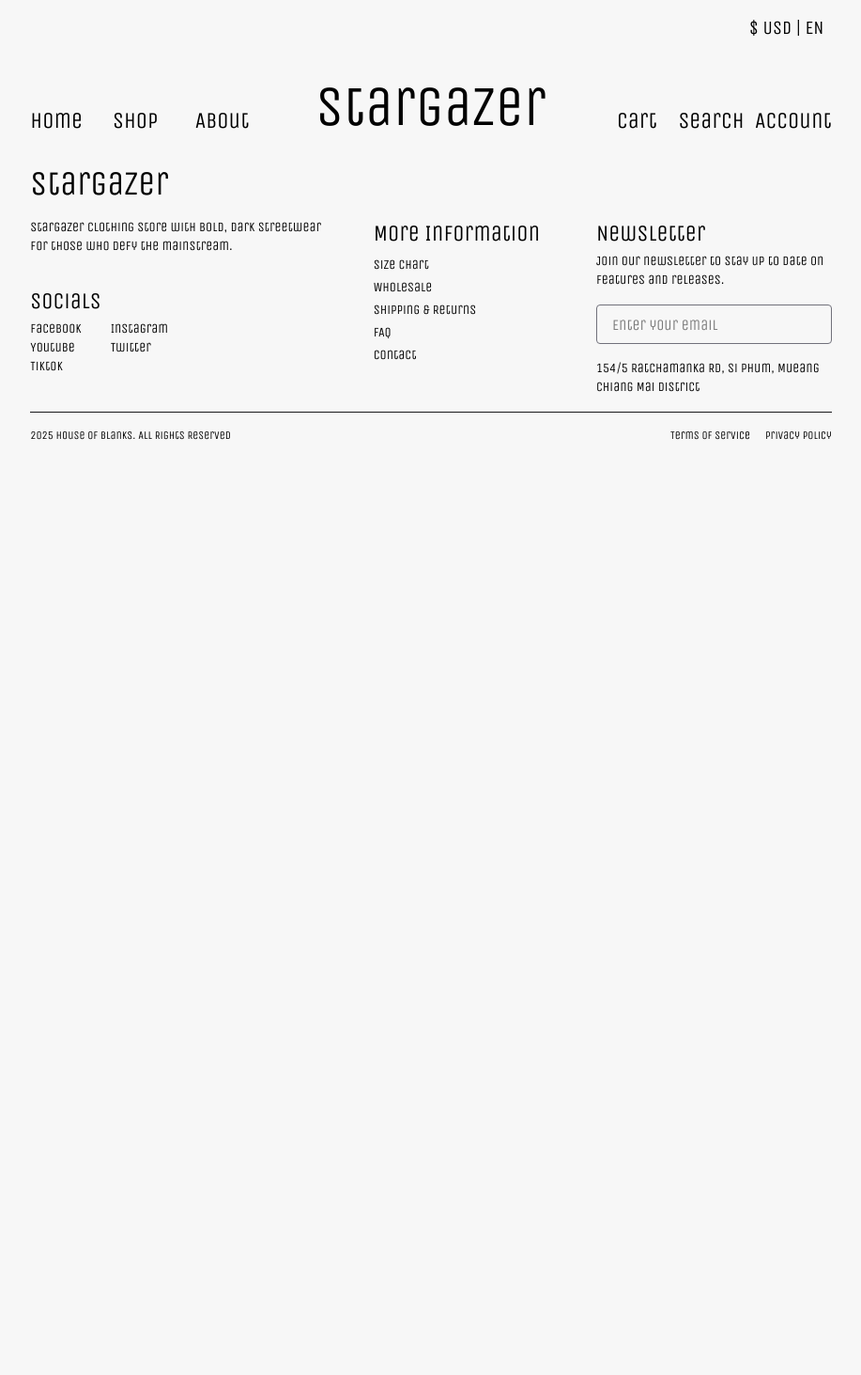
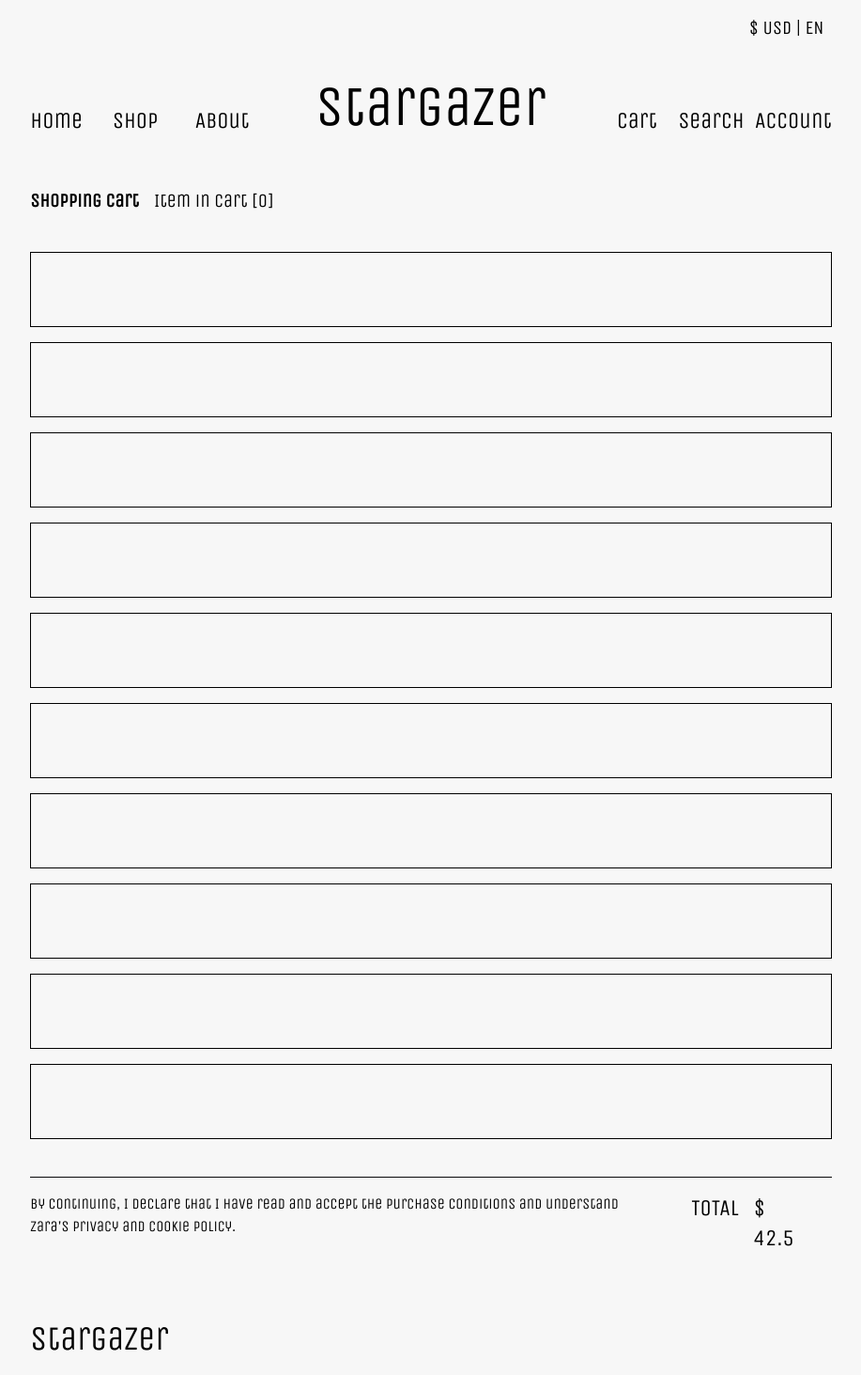
Before and after one commit to yion69/stargazer, a React (Vite) app: page /cart in a window 1280 px wide. Shown: the top 1463 px of the page at 94% size, without its empty margins (181-1098 px from the left). Before the commit the page ends 800 px from the top, so only its background shows below. Built offline with nearby package versions, Linux system fonts and the light colour scheme; no server answers; a web font is replaced by a local one.

Commit message:
cart in dev

```diff
--- a/src/App.tsx
+++ b/src/App.tsx
@@ -6,12 +6,17 @@ import ScrollSmootherWrapper from './utils/ScrollSmoother';
 import Footer from './components/Footer';
 import { lazy, Suspense } from 'react';
 import Loading from './components/Loading';
-import AuthProvider from './utils/AuthValidation';
+import AuthProvider from './utils/useAuth';
+import CartProvider from './utils/useCart';
 
 const LandingPage = lazy(() => import('./pages/LandingPage'));
+
 const StorePage = lazy(() => import('./pages/StorePage'));
 const ItemPage = lazy(() => import('./pages/StorePages/ItemPage'));
 const BrandPage = lazy(() => import('./pages/StorePages/BrandPage'));
+
+const CartPage = lazy(() => import('./pages/CartPages/CartPage'))
+
 const Account = lazy(() => import('./pages/AccountPage/AccountPage'));
 const AccountSignIn = lazy(() => import('./pages/AccountPage/SignInPage'));
 const AccountSignUp = lazy(() => import('./pages/AccountPage/SignUpPage'));
@@ -28,7 +33,7 @@ function App() {
     <ScrollSmootherWrapper>
       <BrowserRouter>
         <AuthProvider>
-
+          <CartProvider>
             <div className='flex items-center justify-center w-full'>
               <Navbar />
             </div>
@@ -43,6 +48,7 @@ function App() {
                     <Route path='/store/all' element={ <BrandPage /> } />
                     <Route path='/store/:id' element={ <ItemPage /> } />
                   </Route>
+                  <Route path='/cart' element={ <CartPage /> } />
                   <Route path='/admin' element={ <AdminDashboard/> } >
                     <Route path='/admin/items-management' element={ <AddItemDashboard /> } />
                     <Route path='/admin/components' element={ <DesignsDashboard /> } />
@@ -60,6 +66,7 @@ function App() {
             <div className='flex items-center justify-center w-full'>
               <Footer />
             </div>
+          </CartProvider>
         </AuthProvider>
       </BrowserRouter>
     </ScrollSmootherWrapper>
--- a/src/components/Navbar.tsx
+++ b/src/components/Navbar.tsx
@@ -53,9 +53,9 @@ export default function Navbar() {
                 </div>
 
                 <div className={clsx("order-3 grid grid-cols-3 w-full gap-2 lg:gap-4 text-base md:text-2xl", lang == "EN" ? "lg:text-2xl" : "text-xs lg:text-base")}>
-                    <a href="#" className={clsx("flex items-center justify-center hover:font-bold hover:scale-105 transition-all duration-200", lang == "EN" ? "lg:justify-end" : "lg:justify-center")}>
+                    <Link to="/cart" className={clsx("flex items-center justify-center hover:font-bold hover:scale-105 transition-all duration-200", lang == "EN" ? "lg:justify-end" : "lg:justify-center")}>
                         <ScrambleText>{t("cart")}</ScrambleText>
-                    </a>
+                    </Link>
                     <a href="#" className={clsx("flex items-center justify-center hover:font-bold hover:scale-105 transition-all duration-200", lang == "EN" ? "lg:justify-end" : "lg:justify-center")}>
                         <ScrambleText>{t("search")}</ScrambleText>
                     </a>
--- a/src/pages/AccountPage/AccountPage.tsx
+++ b/src/pages/AccountPage/AccountPage.tsx
@@ -1,6 +1,6 @@
 import { useEffect } from "react";
 import { Outlet, useNavigate } from "react-router";
-import { useAuth } from "../../utils/AuthValidation";
+import { useAuth } from "../../utils/useAuth";
 
 export default function Account() {
 
--- a/src/pages/AccountPage/AccountProfile.tsx
+++ b/src/pages/AccountPage/AccountProfile.tsx
@@ -1,5 +1,5 @@
 import { useEffect, useState } from "react"
-import { useAuth, type UserData } from "../../utils/AuthValidation";
+import { useAuth, type UserData } from "../../utils/useAuth";
 import Button from "../../components/Button";
 import TextField from "../../components/TextField";
 
--- a/src/pages/AccountPage/Middleware.tsx
+++ b/src/pages/AccountPage/Middleware.tsx
@@ -1,5 +1,5 @@
 import { Loader2 } from "lucide-react";
-import { useAuth, type AuthorizationType } from "../../utils/AuthValidation";
+import { useAuth, type AuthorizationType } from "../../utils/useAuth";
 import { useEffect } from "react";
 
 export default function Middleware() {
--- a/src/pages/AccountPage/SignInPage.tsx
+++ b/src/pages/AccountPage/SignInPage.tsx
@@ -3,7 +3,7 @@ import GoogleButton from "../../components/GoogleButton";
 import { useNavigate } from "react-router";
 import TextField from "../../components/TextField";
 import Button from "../../components/Button";
-import { useAuth } from "../../utils/AuthValidation";
+import { useAuth } from "../../utils/useAuth";
 
 type LoginFailedType =  'USER-DOES-NOT-EXISTS' | 'INCORRECT-PASSWORD' |
                         'SOMETHING-WENT-WRONG' | 'EMAIL-REQUIRED' |
--- /dev/null
+++ b/src/pages/CartPages/CartPage.tsx
@@ -0,0 +1,37 @@
+import { useEffect } from "react"
+import { useCart } from "../../utils/useCart"
+
+export default function Cart() {
+
+    const cart = useCart()
+    useEffect(() => {
+        cart.get_cart()
+    },[])
+
+    return (
+        <div className="flex flex-col w-screen h-auto gap-10 min-h-[50dvh] py-10">
+            <div className="flex w-full h-fit gap-4 text-xl">
+                <h1 className="font-semibold">Shopping Cart</h1>
+                <h2>Item in Cart [0]</h2>
+            </div>
+            <div className="grid grid-cols-1 gap-4 w-full h-auto">
+            {
+                [...Array(10)].map(() => (
+                    <div className="w-full h-20 border"></div>
+                ))
+            }
+            </div>
+            <div className="w-full h-auto">
+                <div className="w-full h-[1px] bg-zinc-950"></div>
+                <div className="flex items-start justify-between w-full h-fit py-4 text-2xl">
+                    <p className="text-base">
+                        By continuing, I declare that I have read and accept the Purchase Conditions and understand Zara's Privacy and Cookie Policy.
+                    </p>
+                    <div className="flex items-center justify-end w-fit h-full px-10">
+                        <p className="flex gap-4">TOTAL <span>$ 42.5</span></p>
+                    </div>
+                </div>
+            </div>
+        </div>
+    )
+}
--- /dev/null
+++ b/src/utils/useCart.tsx
@@ -0,0 +1,90 @@
+import { createContext, useContext, useState, type ReactNode } from "react"
+
+type CartContext = {
+    cart: CartProduct[] | null
+    get_cart: () => void
+    add_item_to_cart: ({ product_id, product_quantity }:{ product_id: string, product_quantity: number}) => void
+    remove_item_from_cart: ({ product_id }:{ product_id: string }) => void
+}
+
+interface CartProduct {
+    id: number | undefined;
+    created_at: string | undefined;
+    product_id: string | undefined;
+    product_quantity: number;
+    product_status: string;
+    user_id: string | undefined;
+}
+
+interface CartResponse {
+    body: CartProduct[]
+    message: string
+}
+
+export const CartContext = createContext<CartContext | null>(null)
+
+export default function CartProvider({ children }:{ children:ReactNode }) {
+
+    const [cart, setCart] = useState<CartProduct[] | null>(null)
+
+    const get_cart = async () => {
+
+        const response = await fetch('http://localhost:5000/user/cart',{
+            credentials: 'include',
+            method: 'GET'
+        })
+
+        if(!response.ok) {
+            throw new Error("ERROR AT FETCHING CART")
+        }
+
+        const data = await response.json() as CartResponse
+        const body = data.body
+        const filteredList = body.filter((item) => item.product_status === 'cart') as CartProduct[]
+
+        setCart(filteredList)
+
+        console.log(filteredList)
+    }
+
+    const add_item_to_cart = ({ product_id, product_quantity }:{ product_id: string, product_quantity: number }) => {
+        setCart( prev => {
+            const newItem: CartProduct = {
+                id: undefined,
+                created_at: undefined,
+                product_id,
+                product_quantity,
+                product_status: 'cart',
+                user_id: undefined
+            }
+
+            if(!prev){
+                return [newItem]
+            }
+
+            return [...prev, newItem]
+        })
+    }
+
+    const remove_item_from_cart = ({ product_id }: { product_id:string }) => {
+        setCart( prev => {
+            if(!prev){ return null }
+
+            const updateCart = prev.filter((item) => item.product_id === product_id)
+
+            return updateCart
+        })
+    }
+
+    return (
+        <CartContext.Provider value={{ cart, get_cart, add_item_to_cart, remove_item_from_cart }}>
+            { children }
+        </CartContext.Provider>
+    )
+}
+
+export function useCart() {
+    const context = useContext(CartContext)
+    if (!context) { throw new Error('useCart must be used within CartProvider')}
+    return context
+}
```
Also changed, not shown: src/utils/useAuth.tsx (renamed from src/utils/AuthValidation.tsx). Lines whose indentation alone changed are shown as unchanged.
